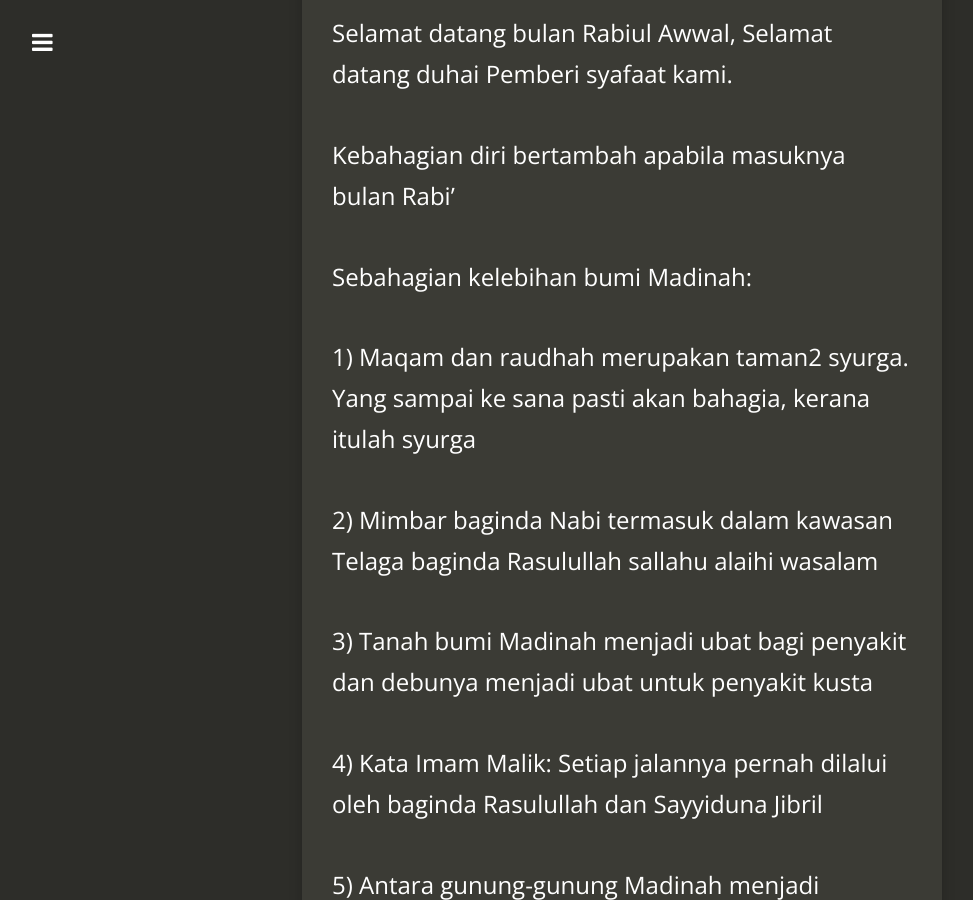
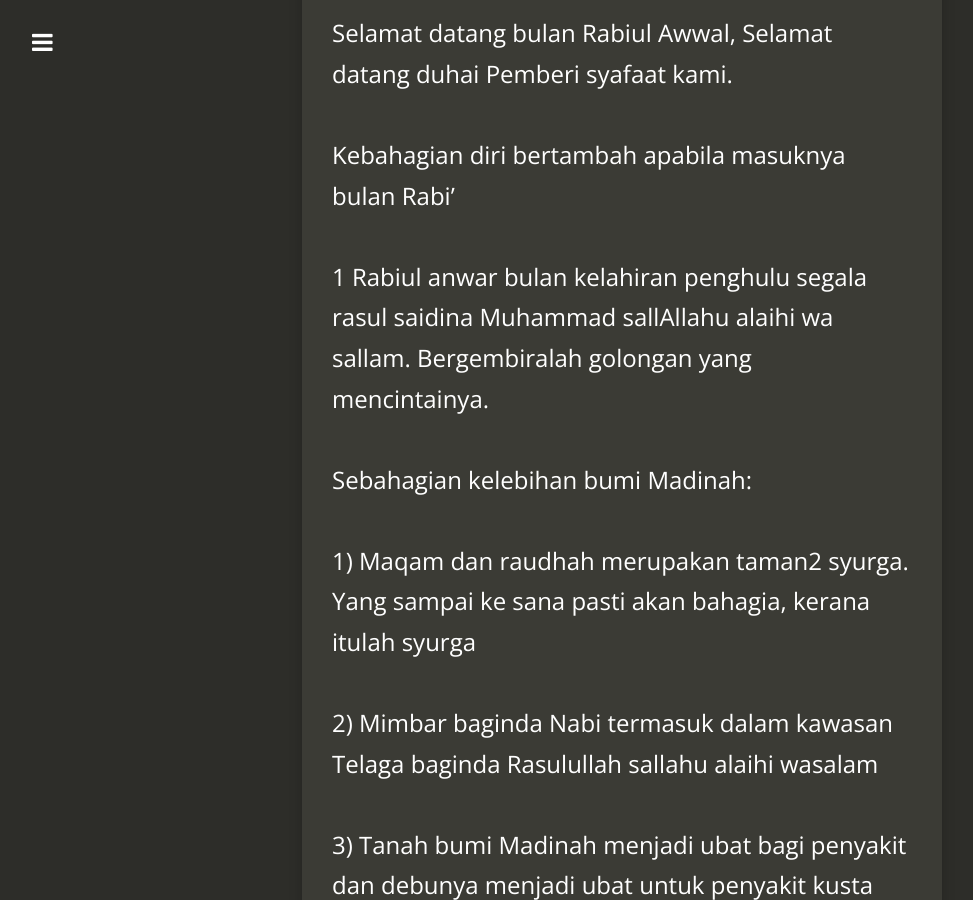
Before and after one commit to kedamaian/swsyafiq, a Jekyll site: the page built from _posts/2018-11-09--selamat-datang-bulan-rabiul-awwal.md, in a window 1280 px wide and 900 px high, scrolled down 436 px. Shown: the whole window, without its empty margins (18-991 px from the left). Built offline with Jekyll 4.4.1, drawn with Linux system fonts in a browser that asks for light colours; nearby versions of some CDN libraries; comment, search, counter and statistics services are not loaded.

Commit message:
Create 2018-11-09--selamat-datang-bulan-rabiul-awwal.md

```diff
--- a/_posts/2018-11-09--selamat-datang-bulan-rabiul-awwal.md
+++ b/_posts/2018-11-09--selamat-datang-bulan-rabiul-awwal.md
@@ -16,6 +16,8 @@ title: ' Selamat datang bulan Rabiul Awwal'
 Selamat datang bulan Rabiul Awwal, Selamat datang duhai Pemberi syafaat kami.
 
 Kebahagian diri bertambah apabila masuknya bulan Rabi'
+
+1 Rabiul anwar bulan kelahiran penghulu segala rasul saidina Muhammad sallAllahu alaihi wa sallam. Bergembiralah golongan yang mencintainya.
 
 Sebahagian kelebihan bumi Madinah:
 
```
